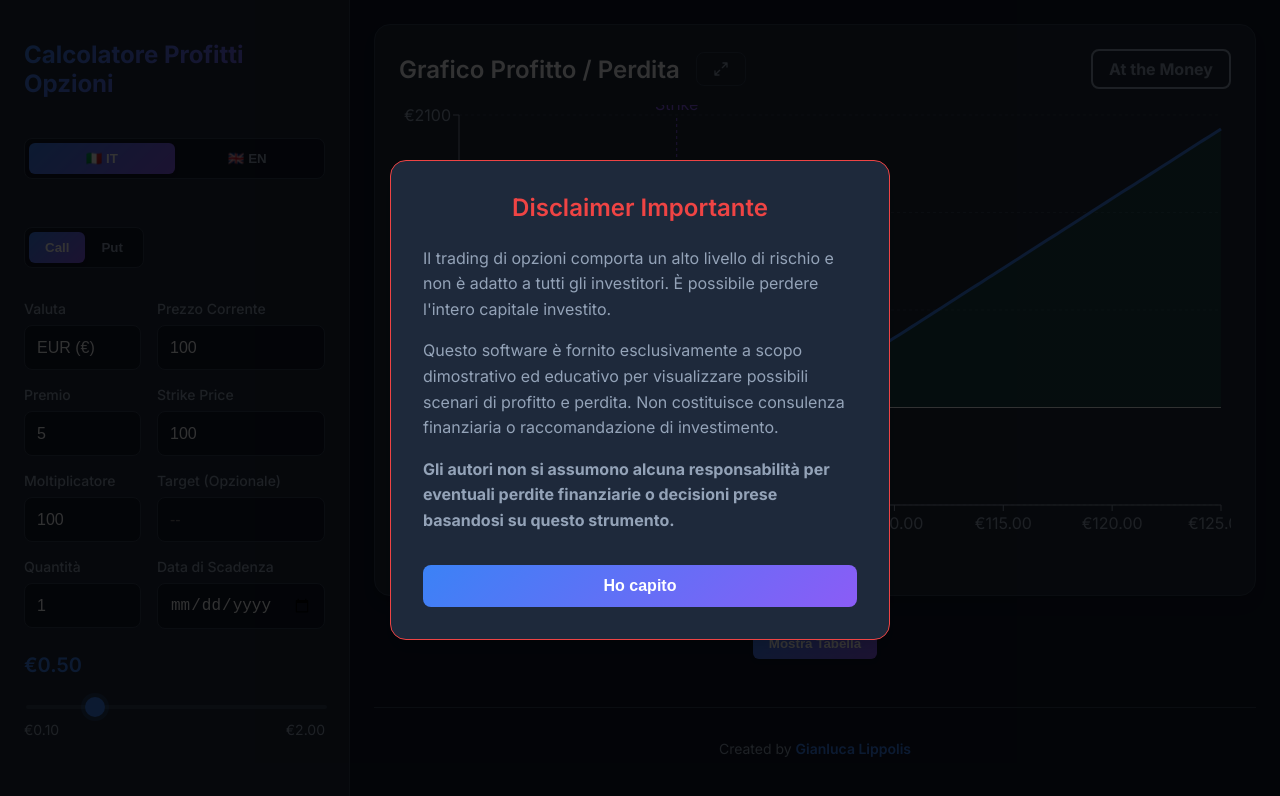
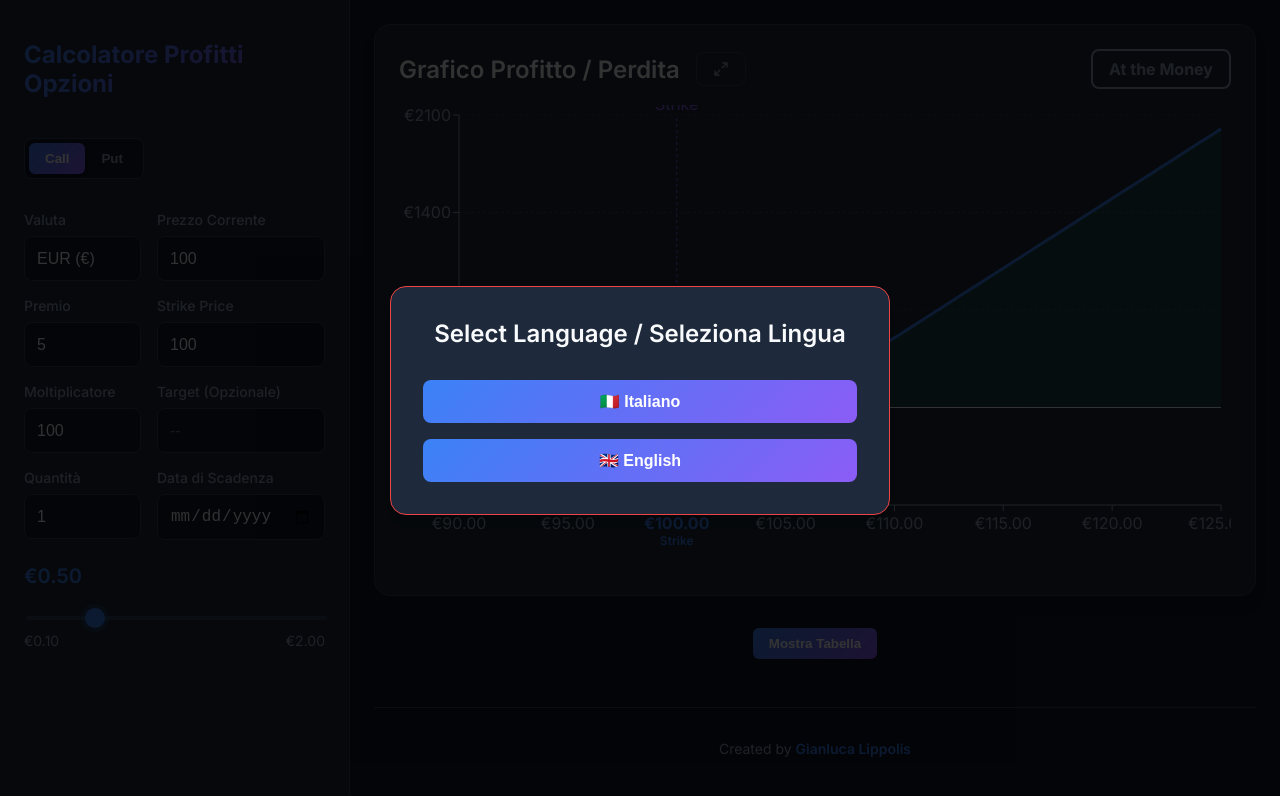
Before and after one commit to gianlucalippolis/options-pl-calculator, a React (Create React App) app: page / in a window 1280 px wide. Shown: the top 796 px of the page. Built offline with nearby package versions, Linux system fonts and the light colour scheme.

Commit message:
moved language selection before disclaimer

```diff
--- a/src/components/DisclaimerModal.js
+++ b/src/components/DisclaimerModal.js
@@ -2,11 +2,37 @@ import React from 'react';
 import { useLanguage } from '../context/LanguageContext';
 
 const DisclaimerModal = ({ onAccept }) => {
-  const { t } = useLanguage();
+  const { t, language, setLanguage } = useLanguage();
+  const [step, setStep] = React.useState(1);
+
+  const handleLanguageSelect = (lang) => {
+    setLanguage(lang);
+    setStep(2);
+  };
 
   return (
     <div className="modal-overlay">
       <div className="modal-content card">
+        {step === 1 ? (
+          <>
+            <h2 style={{ marginTop: 0 }}>Select Language / Seleziona Lingua</h2>
+            <div style={{ display: 'flex', flexDirection: 'column', gap: '1rem', marginTop: '2rem' }}>
+              <button
+                className="accept-btn"
+                onClick={() => handleLanguageSelect('it')}
+              >
+                🇮🇹 Italiano
+              </button>
+              <button
+                className="accept-btn"
+                onClick={() => handleLanguageSelect('en')}
+              >
+                🇬🇧 English
+              </button>
+            </div>
+          </>
+        ) : (
+          <>
             <h2 style={{ color: 'var(--danger)', marginTop: 0 }}>{t('disclaimerTitle')}</h2>
             <div className="disclaimer-text">
               <p>{t('disclaimerText1')}</p>
@@ -16,6 +42,8 @@ const DisclaimerModal = ({ onAccept }) => {
             <button className="accept-btn" onClick={onAccept}>
               {t('iUnderstand')}
             </button>
+          </>
+        )}
       </div>
     </div>
   );
--- a/src/components/OptionsCalculator.js
+++ b/src/components/OptionsCalculator.js
@@ -3,7 +3,6 @@ import OptionsForm from './OptionsForm';
 import ResultsTable from './ResultsTable';
 import ResultsChart from './ResultsChart';
 import IntervalSlider from './IntervalSlider';
-import LanguageSelector from './LanguageSelector';
 import { useLanguage } from '../context/LanguageContext';
 
 const OptionsCalculator = () => {
@@ -118,7 +117,6 @@ const OptionsCalculator = () => {
     <div className="layout-container">
       <div className="sidebar">
         <h1 style={{ fontSize: '1.5rem', marginBottom: '1rem', textAlign: 'left' }}>{t('title')}</h1>
-        <LanguageSelector />
         <OptionsForm data={data} onChange={setData} />
         <IntervalSlider value={interval} onChange={setInterval} currency={data.currency} />
       </div>
--- a/src/index.css
+++ b/src/index.css
@@ -486,6 +486,28 @@ input[type="range"]:focus {
   opacity: 0.9;
 }
 
+.lang-btn {
+  background: var(--bg-tertiary);
+  color: var(--text-secondary);
+  border: 1px solid var(--border-color);
+  padding: 0.5rem 1rem;
+  border-radius: var(--radius-md);
+  cursor: pointer;
+  font-size: 0.875rem;
+  margin: 0 0.25rem;
+  transition: all 0.2s;
+}
+
+.lang-btn:hover {
+  background: var(--bg-primary);
+}
+
+.lang-btn.active {
+  background: var(--accent-primary);
+  color: white;
+  border-color: var(--accent-primary);
+}
+
 @keyframes slideIn {
   from {
     transform: translateY(20px);
```
Also changed, not shown: 1 other file (tests, documents, lock files or other folders). Lines whose indentation alone changed are shown as unchanged.
